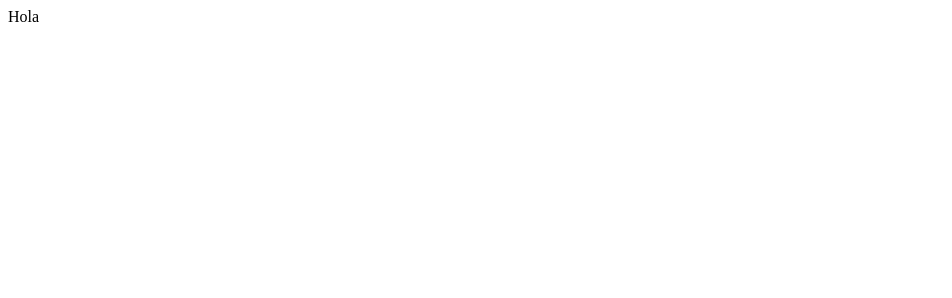
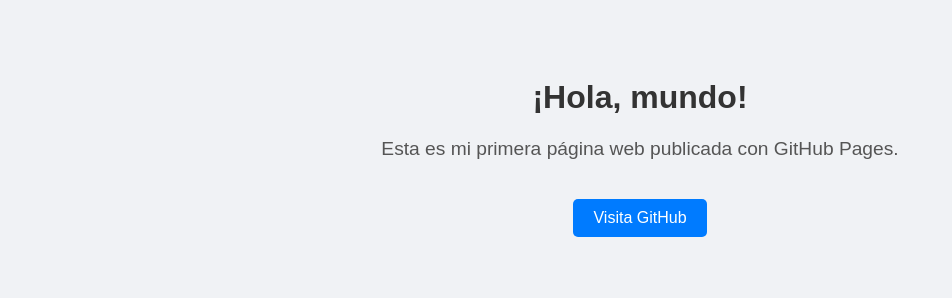
Before and after one commit to timork0/timork, a plain HTML site: page index.html in a window 1280 px wide. Shown: the whole page, without its empty margins (0-952 px from the left). Drawn offline with Linux system fonts and the light colour scheme.

Commit message:
Update index.html

```diff
--- a/index.html
+++ b/index.html
@@ -1 +1,40 @@
-Hola
+<!DOCTYPE html>
+<html lang="es">
+<head>
+  <meta charset="UTF-8" />
+  <meta name="viewport" content="width=device-width, initial-scale=1.0" />
+  <title>Mi Página Web</title>
+  <style>
+    body {
+      font-family: Arial, sans-serif;
+      background-color: #f0f2f5;
+      text-align: center;
+      padding: 50px;
+    }
+    h1 {
+      color: #333;
+    }
+    p {
+      font-size: 1.2em;
+      color: #555;
+    }
+    a {
+      display: inline-block;
+      margin-top: 20px;
+      padding: 10px 20px;
+      background: #007bff;
+      color: white;
+      text-decoration: none;
+      border-radius: 5px;
+    }
+    a:hover {
+      background: #0056b3;
+    }
+  </style>
+</head>
+<body>
+  <h1>¡Hola, mundo!</h1>
+  <p>Esta es mi primera página web publicada con GitHub Pages.</p>
+  <a href="https://github.com">Visita GitHub</a>
+</body>
+</html>
```
